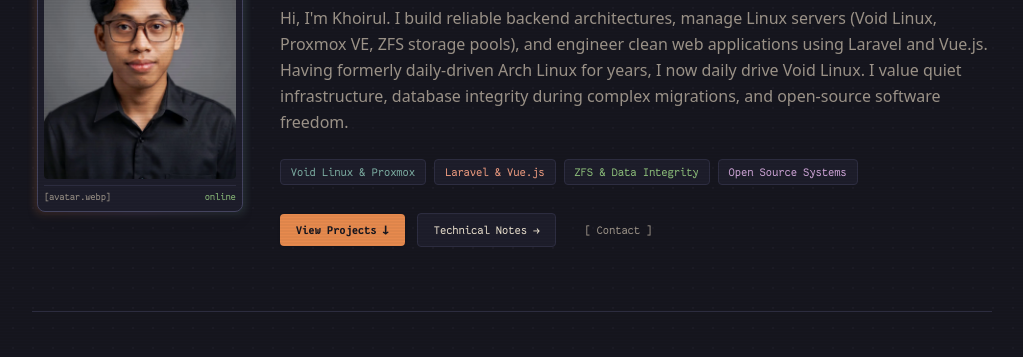
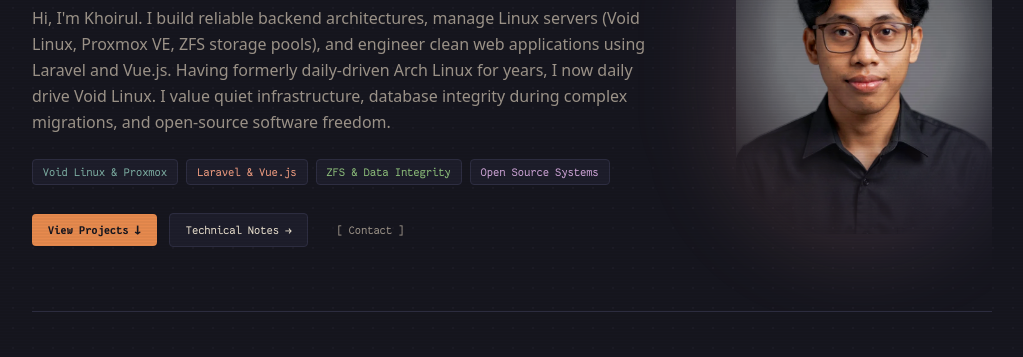
Before and after one commit to khoirulanammyid/khoirulanammyid.github.io, an Astro site: page / in a window 1280 px wide. Shown: the part 233-590 px from the top of the page, without its empty margins (128-1151 px from the left). Built offline with nearby package versions, Linux system fonts and the light colour scheme; Astro itself is replaced by a stand-in of ours.

Commit message:
style: blend profile picture into hero background and remove OS label in contact card

```diff
--- a/src/components/ContactSection.astro
+++ b/src/components/ContactSection.astro
@@ -89,13 +89,13 @@ import { cvData } from '../data/cv';
       </a>
     </div>
 
-    <!-- Geographic Coordinates & Response Policy -->
+    <!-- Geographic Coordinates -->
     <div class="pt-4 border-t border-[#2e2e42] flex flex-col sm:flex-row sm:items-center justify-between text-xs font-mono text-[#9e958a] gap-2">
       <div>
         <span class="text-[#5c554e]">LOCATION:</span> {cvData.location}
       </div>
       <div>
-        <span class="text-[#5c554e]">OS:</span> Void Linux
+        <span class="text-[#5c554e]">RESPONSE:</span> &lt; 24h
       </div>
     </div>
   </div>
--- a/src/components/Hero.astro
+++ b/src/components/Hero.astro
@@ -2,34 +2,10 @@
 import { cvData } from '../data/cv';
 ---
 
-<section id="about" class="pt-6 pb-12 sm:pb-16 border-b border-[#2e2e42]">
-  <div class="grid grid-cols-1 sm:grid-cols-12 gap-8 items-center">
-    <!-- Profile Photo with Retro 80s/90s Pastel Border Frame -->
-    <div class="sm:col-span-4 lg:col-span-3 flex justify-start sm:justify-center">
-      <div class="relative group">
-        <!-- Subtle pastel vapor frame glow -->
-        <div class="absolute -inset-0.5 bg-gradient-to-r from-[#e78a4e]/30 via-[#cfa5d8]/30 to-[#7daea3]/30 rounded-lg blur-xs opacity-75 group-hover:opacity-100 transition duration-300"></div>
-
-        <div class="relative p-1.5 bg-[#1e1e2b] border border-[#44445f] rounded-lg shadow-lg">
-          <img
-            src="/photos/profile.webp"
-            alt="Khoirul Anam"
-            width="800"
-            height="1068"
-            loading="eager"
-            decoding="async"
-            class="w-36 sm:w-44 lg:w-48 h-auto object-cover rounded filter contrast-[1.02] brightness-[0.98]"
-          />
-          <div class="mt-1.5 pt-1 border-t border-[#2e2e42] flex items-center justify-between text-[10px] font-mono text-[#9e958a]">
-            <span>[avatar.webp]</span>
-            <span class="text-[#8ec07c]">online</span>
-          </div>
-        </div>
-      </div>
-    </div>
-
+<section id="about" class="pt-6 pb-12 sm:pb-16 border-b border-[#2e2e42] relative overflow-hidden">
+  <div class="grid grid-cols-1 md:grid-cols-12 gap-8 lg:gap-12 items-center">
     <!-- Main Headline & Description -->
-    <div class="sm:col-span-8 lg:col-span-9 space-y-5">
+    <div class="md:col-span-7 lg:col-span-8 space-y-5 order-2 md:order-1">
       <div>
         <h1 class="font-serif text-4xl sm:text-5xl lg:text-6xl font-bold tracking-tight text-[#ece2d0] leading-[1.15]">
           {cvData.name}
@@ -84,5 +60,31 @@ import { cvData } from '../data/cv';
         </a>
       </div>
     </div>
+
+    <!-- Blended Profile Photo (Dissolving smoothly into the background) -->
+    <div class="md:col-span-5 lg:col-span-4 flex justify-center md:justify-end order-1 md:order-2">
+      <div class="relative w-48 sm:w-56 lg:w-64 max-w-full">
+        <!-- Ambient atmospheric aura behind the portrait -->
+        <div class="absolute -inset-4 bg-gradient-to-tr from-[#e78a4e]/20 via-[#cfa5d8]/15 to-[#7daea3]/20 rounded-full blur-2xl pointer-events-none"></div>
+
+        <img
+          src="/photos/profile.webp"
+          alt="Khoirul Anam"
+          width="800"
+          height="1068"
+          loading="eager"
+          decoding="async"
+          class="w-full h-auto object-cover profile-blend relative z-10 filter contrast-[1.04] brightness-[0.98]"
+        />
+      </div>
+    </div>
   </div>
 </section>
+
+<style>
+  .profile-blend {
+    /* Seamless radial vignette fading all edges softly into the hero background */
+    -webkit-mask-image: radial-gradient(ellipse 85% 82% at 50% 40%, rgba(0, 0, 0, 1) 40%, rgba(0, 0, 0, 0) 80%);
+    mask-image: radial-gradient(ellipse 85% 82% at 50% 40%, rgba(0, 0, 0, 1) 40%, rgba(0, 0, 0, 0) 80%);
+  }
+</style>
```
